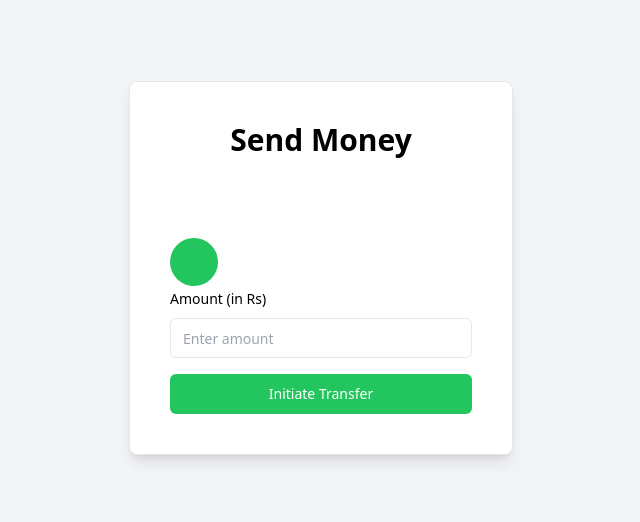
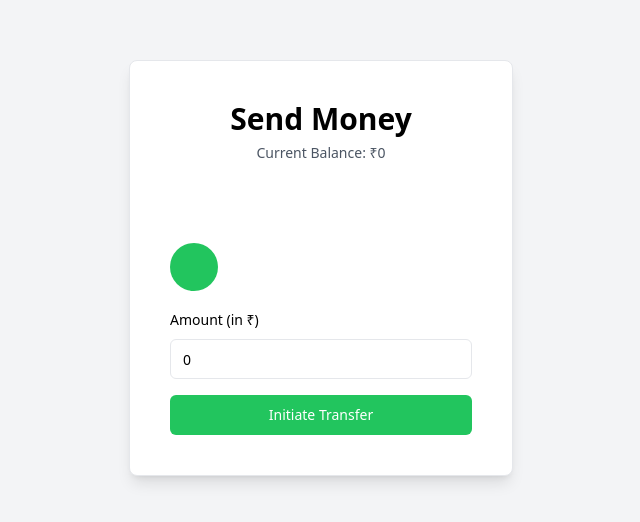
Before and after one commit to ombalgude/cashly, a React (Vite) app in the folder frontend/: page /send in a window 1280 px wide. Shown: the part 132-654 px from the top of the page, without its empty margins (319-959 px from the left). Built offline with nearby package versions, Linux system fonts and the light colour scheme; no server answers.

Commit message:
update the ui of a send money component and also added the msg popup of money transfer

```diff
--- a/frontend/src/pages/Sendmoney.jsx
+++ b/frontend/src/pages/Sendmoney.jsx
@@ -1,57 +1,93 @@
 import { useSearchParams } from 'react-router-dom';
 import axios from "axios";
-import { useState } from 'react';
+import { useState, useEffect } from 'react';
 import BACKEND_URL from "../../config";
+import { toast } from "react-hot-toast";
 
 export const SendMoney = () => {
     const [searchParams] = useSearchParams();
     const id = searchParams.get("id");
     const name = searchParams.get("name");
     const [amount, setAmount] = useState(0);
+    const [balance, setBalance] = useState(0);
 
-    return <div className="flex justify-center h-screen bg-gray-100">
+    // Fetch balance on component mount
+    useEffect(() => {
+        const fetchBalance = async () => {
+            try {
+                const response = await axios.get(`${BACKEND_URL}/api/v1/account/balance`, {
+                    headers: {
+                        Authorization: "Bearer " + localStorage.getItem("token"),
+                    },
+                });
+                setBalance(response.data.balance);
+            } catch (error) {
+                toast.error("Failed to fetch balance");
+            }
+        };
+        fetchBalance();
+    }, []);
+
+    const handleTransfer = async () => {
+        try {
+            await axios.post(
+                `${BACKEND_URL}/api/v1/account/transfer`,
+                {
+                    to: id,
+                    amount: Number(amount),
+                },
+                {
+                    headers: {
+                        Authorization: "Bearer " + localStorage.getItem("token"),
+                    },
+                }
+            );
+
+            toast.success(`₹${amount} transferred from your account`);
+            setBalance(prev => prev - amount); // Update local balance
+            setAmount(0); // reset input
+        } catch (error) {
+            toast.error("Transfer failed");
+        }
+    };
+
+    return (
+        <div className="flex justify-center h-screen bg-gray-100">
             <div className="h-full flex flex-col justify-center">
-            <div
-                className="border h-min text-card-foreground max-w-md p-4 space-y-8 w-96 bg-white shadow-lg rounded-lg"
-            >
+                <div className="border h-min text-card-foreground max-w-md p-4 space-y-8 w-96 bg-white shadow-lg rounded-lg">
                     <div className="flex flex-col space-y-1.5 p-6">
                         <h2 className="text-3xl font-bold text-center">Send Money</h2>
+                        <p className="text-center text-gray-600 text-sm mt-2">
+                            Current Balance: ₹{balance}
+                        </p>
                     </div>
                     <div className="p-6">
-                <div className="flex items-center space-x-4">
+                        <div className="flex items-center space-x-4 mb-4">
                             <div className="w-12 h-12 rounded-full bg-green-500 flex items-center justify-center">
-                    <span className="text-2xl text-white">{name ? name[0].toUpperCase() : ""}</span>
+                                <span className="text-2xl text-white">
+                                    {name ? name[0].toUpperCase() : ""}
+                                </span>
                             </div>
                             <h3 className="text-2xl font-semibold">{name}</h3>
                         </div>
                         <div className="space-y-4">
                             <div className="space-y-2">
-                    <label
-                        className="text-sm font-medium leading-none peer-disabled:cursor-not-allowed peer-disabled:opacity-70"
-                        for="amount"
-                    >
-                        Amount (in Rs)
+                                <label htmlFor="amount" className="text-sm font-medium">
+                                    Amount (in ₹)
                                 </label>
                                 <input
-                        onChange={(e) => {
-                            setAmount(e.target.value);
-                        }}
+                                    onChange={(e) => setAmount(e.target.value)}
                                     type="number"
                                     className="flex h-10 w-full rounded-md border border-input bg-background px-3 py-2 text-sm"
                                     id="amount"
                                     placeholder="Enter amount"
+                                    value={amount}
                                 />
                             </div>
-                    <button onClick={() => {
-                        axios.post(`${BACKEND_URL}/api/v1/account/transfer`, {
-                            to: id,
-                            amount
-                        }, {
-                            headers: {
-                                Authorization: "Bearer " + localStorage.getItem("token")
-                            }
-                        })
-                    }} className="justify-center rounded-md text-sm font-medium ring-offset-background transition-colors h-10 px-4 py-2 w-full bg-green-500 text-white">
+                            <button
+                                onClick={handleTransfer}
+                                className="justify-center rounded-md text-sm font-medium ring-offset-background transition-colors h-10 px-4 py-2 w-full bg-green-500 text-white"
+                            >
                                 Initiate Transfer
                             </button>
                         </div>
@@ -59,4 +95,5 @@ export const SendMoney = () => {
                 </div>
             </div>
         </div>
-}
+    );
+};
```
Lines whose indentation alone changed are shown as unchanged.
